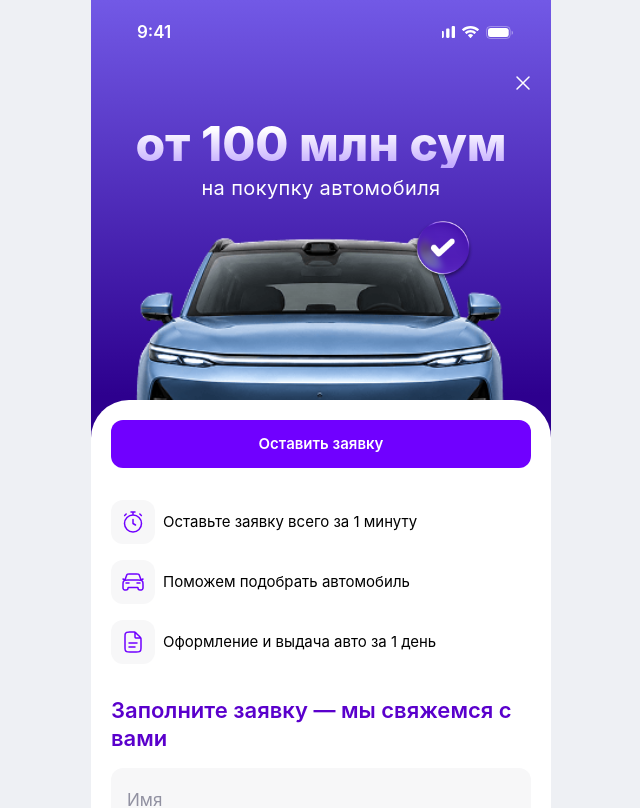
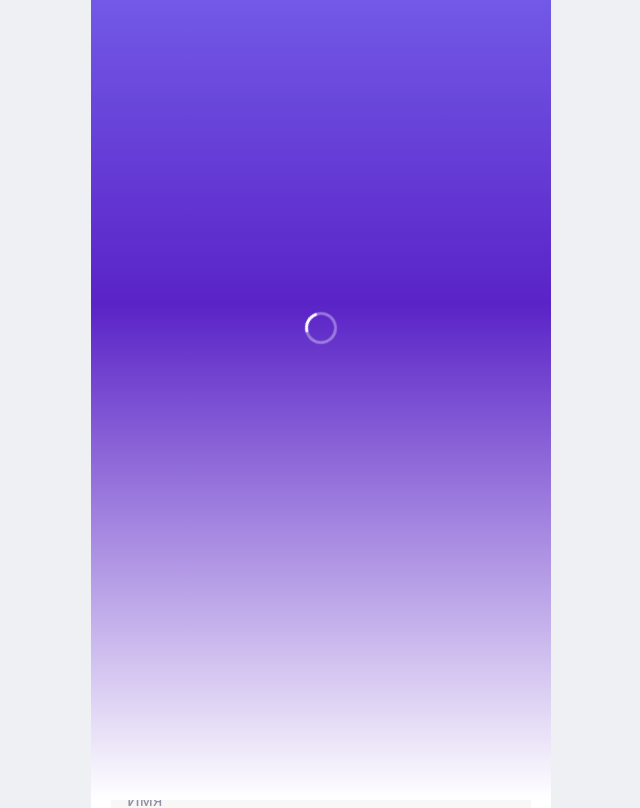
Before and after one commit to pyasmenko88/cerdprototype, a React (Vite) app: page / in a window 1280 px wide. Shown: the top 808 px of the page, without its empty margins (319-959 px from the left). Built offline with nearby package versions, Linux system fonts and the light colour scheme.

Commit message:
Add loading screen overlay

```diff
--- a/src/App.tsx
+++ b/src/App.tsx
@@ -128,9 +128,11 @@ function App() {
   const heroTitleRef = useRef<HTMLHeadingElement | null>(null);
   const heroSubtitleRef = useRef<HTMLParagraphElement | null>(null);
   const heroMediaRef = useRef<HTMLDivElement | null>(null);
+  const heroImageRef = useRef<HTMLImageElement | null>(null);
   const contentRef = useRef<HTMLElement | null>(null);
   const introTimeoutRef = useRef<number | null>(null);
   const introFrameRef = useRef<number | null>(null);
+  const lockedScrollYRef = useRef(0);
   const inputRefs = {
     name: useRef<HTMLInputElement | null>(null),
     phone: useRef<HTMLInputElement | null>(null),
@@ -148,9 +150,84 @@ function App() {
     initialPayment: false,
   });
   const [focusedField, setFocusedField] = useState<FieldName | null>(null);
+  const shouldLockScroll = introPhase !== 'ready';
 
   useEffect(() => {
-    setIntroPhase('ready');
+    let isCancelled = false;
+    let removeHeroImageListeners: (() => void) | null = null;
+
+    const waitForMinimumLoading = () =>
+      new Promise<void>((resolve) => {
+        introTimeoutRef.current = window.setTimeout(() => {
+          introTimeoutRef.current = null;
+          resolve();
+        }, 800);
+      });
+
+    const waitForHeroImage = () =>
+      new Promise<void>((resolve) => {
+        const image = heroImageRef.current;
+
+        if (!image) {
+          resolve();
+          return;
+        }
+
+        const decodeImage = async () => {
+          if ('decode' in image) {
+            await image.decode().catch(() => undefined);
+          }
+
+          resolve();
+        };
+
+        if (image.complete) {
+          void decodeImage();
+          return;
+        }
+
+        const handleImageDone = () => {
+          removeHeroImageListeners?.();
+          removeHeroImageListeners = null;
+          void decodeImage();
+        };
+
+        image.addEventListener('load', handleImageDone, { once: true });
+        image.addEventListener('error', handleImageDone, { once: true });
+
+        removeHeroImageListeners = () => {
+          image.removeEventListener('load', handleImageDone);
+          image.removeEventListener('error', handleImageDone);
+        };
+      });
+
+    void Promise.allSettled([waitForMinimumLoading(), waitForHeroImage()]).then(() => {
+      if (isCancelled) {
+        return;
+      }
+
+      setIntroPhase('entering');
+
+      introTimeoutRef.current = window.setTimeout(() => {
+        introTimeoutRef.current = null;
+
+        if (!isCancelled) {
+          setIntroPhase('ready');
+        }
+      }, 300);
+    });
+
+    return () => {
+      isCancelled = true;
+
+      if (introTimeoutRef.current !== null) {
+        window.clearTimeout(introTimeoutRef.current);
+        introTimeoutRef.current = null;
+      }
+
+      removeHeroImageListeners?.();
+      removeHeroImageListeners = null;
+    };
   }, []);
 
   useEffect(() => {
@@ -164,6 +241,38 @@ function App() {
       }
     };
   }, []);
+
+  useEffect(() => {
+    if (!shouldLockScroll) {
+      return undefined;
+    }
+
+    const { body, documentElement } = document;
+    const previousBodyPosition = body.style.position;
+    const previousBodyTop = body.style.top;
+    const previousBodyLeft = body.style.left;
+    const previousBodyRight = body.style.right;
+    const previousBodyWidth = body.style.width;
+    const previousDocumentOverflow = documentElement.style.overflow;
+
+    lockedScrollYRef.current = window.scrollY;
+    body.style.position = 'fixed';
+    body.style.top = `-${lockedScrollYRef.current}px`;
+    body.style.left = '0';
+    body.style.right = '0';
+    body.style.width = '100%';
+    documentElement.style.overflow = 'hidden';
+
+    return () => {
+      body.style.position = previousBodyPosition;
+      body.style.top = previousBodyTop;
+      body.style.left = previousBodyLeft;
+      body.style.right = previousBodyRight;
+      body.style.width = previousBodyWidth;
+      documentElement.style.overflow = previousDocumentOverflow;
+      window.scrollTo(0, lockedScrollYRef.current);
+    };
+  }, [shouldLockScroll]);
 
   const handleTopCtaClick = () => {
     const prefersReducedMotion = window.matchMedia('(prefers-reduced-motion: reduce)').matches;
@@ -223,6 +332,18 @@ function App() {
   return (
     <main className="page-shell">
       <div className="mobile-page" data-intro-phase={introPhase}>
+        {introPhase !== 'ready' && (
+          <div
+            className="intro-overlay"
+            role="status"
+            aria-live="polite"
+            aria-label="Загрузка"
+          >
+            <div className="intro-spinner" aria-hidden="true" />
+            <span className="visually-hidden">Загрузка</span>
+          </div>
+        )}
+
         <section className="hero" aria-labelledby="hero-title">
           <div className="hero-status-bar" aria-hidden="true">
             <span className="hero-status-time">9:41</span>
@@ -251,6 +372,7 @@ function App() {
               <div className="hero-car-stage">
                 <img
                   className="hero-car"
+                  ref={heroImageRef}
                   src={heroCar}
                   alt=""
                   width="390"
--- a/src/styles.css
+++ b/src/styles.css
@@ -33,6 +33,52 @@ button {
   max-width: 460px;
   margin: 0 auto;
   background: #ffffff;
+}
+
+.intro-overlay {
+  position: fixed;
+  top: 0;
+  bottom: 0;
+  left: 50%;
+  z-index: 1000;
+  display: flex;
+  width: min(100vw, 460px);
+  min-height: 100vh;
+  min-height: 100dvh;
+  align-items: center;
+  justify-content: center;
+  padding-bottom: 18vh;
+  background:
+    linear-gradient(
+      180deg,
+      #7259e6 0%,
+      #5a23c7 38%,
+      #ffffff 100%
+    );
+  opacity: 1;
+  pointer-events: auto;
+  transform: translateX(-50%);
+  transition: opacity 300ms ease;
+}
+
+.mobile-page[data-intro-phase='entering'] .intro-overlay {
+  opacity: 0;
+  pointer-events: none;
+}
+
+.intro-spinner {
+  width: 32px;
+  height: 32px;
+  border: 3px solid rgb(255 255 255 / 35%);
+  border-top-color: #ffffff;
+  border-radius: 50%;
+  animation: intro-spinner-rotate 700ms linear infinite;
+}
+
+@keyframes intro-spinner-rotate {
+  to {
+    transform: rotate(360deg);
+  }
 }
 
 .hero {
@@ -447,6 +493,14 @@ button {
 }
 
 @media (prefers-reduced-motion: reduce) {
+  .intro-overlay {
+    transition: none;
+  }
+
+  .intro-spinner {
+    animation-duration: 1400ms;
+  }
+
   .form-field-label {
     transition: none;
   }
```
